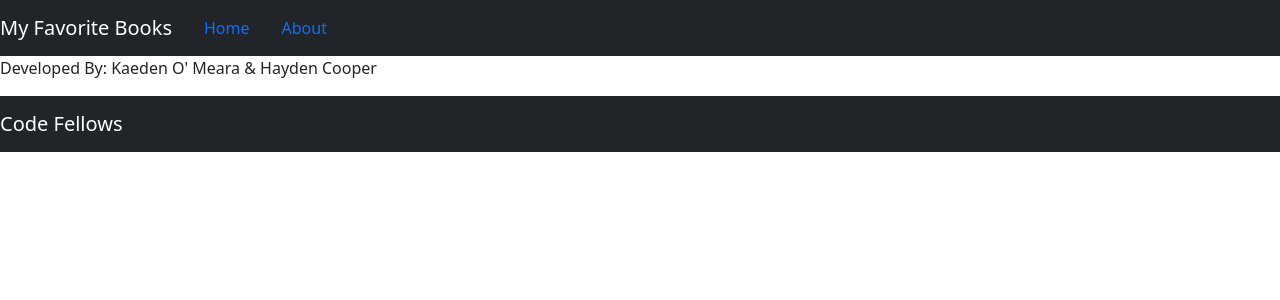
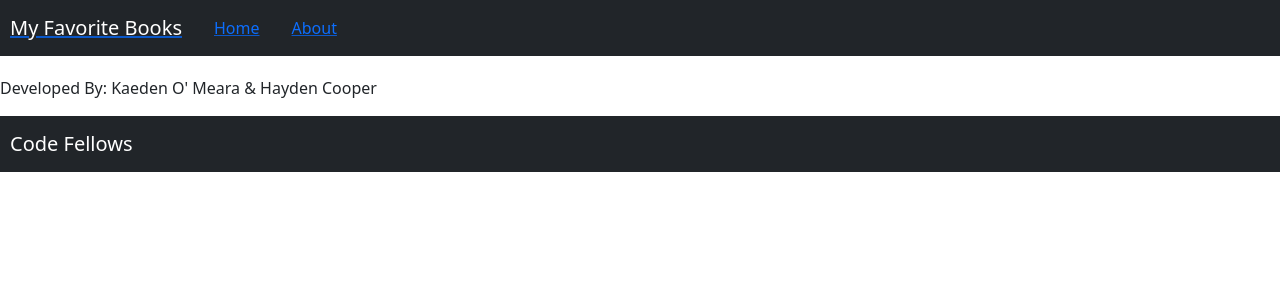
Before and after one commit to Hcooper23/can-of-books-frontend, a React (Create React App) app: page /about in a window 1280 px wide. Shown: the top 300 px of the page. Built offline with nearby package versions, Linux system fonts and the light colour scheme.

Commit message:
Trello Front-end

```diff
--- a/package.json
+++ b/package.json
@@ -9,12 +9,13 @@
     "axios": "0.21.1",
     "bootstrap": "^5.1.3",
     "react": "^18.0.0",
-    "react-bootstrap": "^2.3.0",
+    "react-bootstrap": "^2.7.4",
     "react-cookie": "4.0.3",
     "react-cookies": "0.1.1",
     "react-dom": "^18.0.0",
-    "react-router-dom": "^6.3.0",
+    "react-router-dom": "^6.10.0",
     "react-scripts": "^5.0.1",
+    "react-slick": "^0.29.0",
     "web-vitals": "^2.1.4"
   },
   "scripts": {
--- a/src/About.js
+++ b/src/About.js
@@ -1,11 +1,11 @@
 import { Component } from "react";
 
-class Profile extends Component {
+class About extends Component {
 
   render() {
     /* TODO: render information about the developers */
-    return <p> Developed By: Kaeden O' Meara & Hayden Cooper</p>
+    return (<><p>Developed By: Kaeden O' Meara & Hayden Cooper</p></>)
   }
 };
 
-export default Profile;
+export default About;
--- a/src/BestBooks.js
+++ b/src/BestBooks.js
@@ -1,4 +1,5 @@
 import React from 'react';
+import { Carousel } from 'react-bootstrap';
 
 class BestBooks extends React.Component {
   constructor(props) {
@@ -8,22 +9,36 @@ class BestBooks extends React.Component {
     }
   }
 
-  /* TODO: Make a GET request to your API to fetch all the books from the database  */
+  componentDidMount() {
+    fetch('/api/books')
+      .then(response => response.json())
+      .then(data => {
+        this.setState({ books: data });
+      })
+      .catch(error => {
+        console.error(error);
+      });
+  }
 
   render() {
-
-    /* TODO: render all the books in a Carousel */
-
     return (
-      <>
+      <div>
         <h2>My Essential Lifelong Learning &amp; Formation Shelf</h2>
-
-        {this.state.books.length ? (
-          <p>Book Carousel coming soon</p>
-        ) : (
-          <h3>No Books Found :(</h3>
-        )}
-      </>
+        {this.state.books.length > 0 ?
+          <Carousel>
+            {this.state.books.map(book => (
+              <Carousel.Item key={book.id}>
+                <img className="d-block w-100" src={book.image} alt={book.title} />
+                <Carousel.Caption>
+                  <h3>{book.title}</h3>
+                  <p>{book.author}</p>
+                </Carousel.Caption>
+              </Carousel.Item>
+            ))}
+          </Carousel>
+          : <h3>No books found.</h3>
+        }
+      </div>
     )
   }
 }
--- a/src/Header.js
+++ b/src/Header.js
@@ -1,10 +1,12 @@
 import React from 'react';
 import { Navbar, NavItem } from 'react-bootstrap';
 import { Link } from "react-router-dom";
+import './header.css'; // import the CSS file
 
 class Header extends React.Component {
   render() {
     return (
+      <Link to="/">
         <Navbar collapseOnSelect expand="lg" bg="dark" variant="dark">
           <Navbar.Brand>My Favorite Books</Navbar.Brand>
           <NavItem><Link to="/" className="nav-link">Home</Link></NavItem>
@@ -12,6 +14,7 @@ class Header extends React.Component {
             <Link to="/about" className="nav-link">About</Link>
           </NavItem>
         </Navbar>
+      </Link>
     )
   }
 }
--- /dev/null
+++ b/src/header.css
@@ -0,0 +1,7 @@
+.navbar {
+  color: white;
+  padding: 10px;
+  margin-bottom: 20px;
+  display: flex;
+  justify-content: space-around;
+}
```
Also changed, not shown: 1 other file (tests, documents, lock files or other folders). Lines whose indentation alone changed are shown as unchanged.
